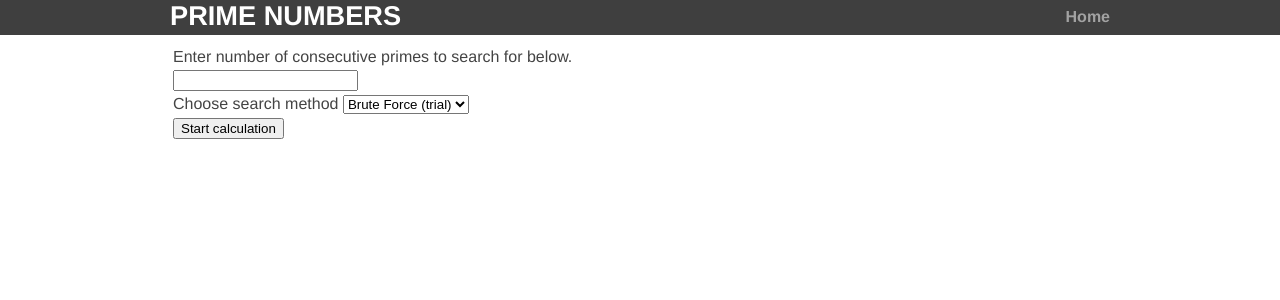
After one commit to chriswood/find_primes, a Flask app: template templates/main.html in a window 1280 px wide. The commit adds this page. Shown: the top 300 px of the page. Run offline with Flask 2, Linux system fonts and the light colour scheme; the template is opened without the code that fills it, so the values that code supplies are empty.

Commit message:
Added form view and some error handling.

```diff
--- a/calculator.py
+++ b/calculator.py
@@ -7,7 +7,7 @@ class Calc:
         All methods used will be stored here.
     """
     def __init__(self, slength):
-        self.slength = slength
+        self.slength = int(slength)
         self.errors = []
         self.result = [2]
         self.valid_stypes = ['brute_force']
--- a/main.py
+++ b/main.py
@@ -1,14 +1,40 @@
 from flask import Flask
-from flask import render_template
+from flask import render_template, request
 from settings import appname
 from calculator import Calc
 
 app = Flask(appname)
 
-@app.route('/')
+@app.route('/', methods=['GET', 'POST'])
 def main():
-    return 'in main!'
+    """
+    The main section of the app that lets you pick parameters.
+    It then parses the same display template as later on.
+    """
+    if request.method == 'POST':
+        slength = request.form['p_count_field']
+        stype = 'brute_force' #request.form.get('p_method')
 
+        if int(slength) < 1:
+            slength = 0
+            results = {
+                'result': [0],
+                'error_msg': 'Number of primes to calculate must be > 0.'
+            }
+        else:
+            results = get_results(stype, slength)
+
+        context = {
+            'stype': stype,
+            'slength': slength,
+            'res_list': results['result'],
+            'error': results['error_msg']
+        }
+        template = 'display_results.html'
+    else:
+        template = 'main.html'
+        context = {}
+    return render_template(template, **context)
 
 def get_results(stype, slength):
     """
@@ -17,26 +43,25 @@ def get_results(stype, slength):
     """
     # Give us an instance of the Calc class
     calc = Calc(slength)
-
     # The class will check for valid search type
     calc.run_method(stype)
 
     return {'error_msg': calc.errors, 'result': calc.result}
 
-@app.route('/<stype>/<int:slength>', methods=['GET', 'POST'])
+@app.route('/<stype>/<int:slength>')
 def display_results(stype, slength):
     """
-    Get needed data together for the search results page.
+    Take GET data and display the results. This allows users to
+    "hotwire" into the results page without any form submittal.
     """
     results = get_results(stype, slength)
     context = {
         'stype': stype,
         'slength': slength,
         'res_list': results['result'],
-        'error_msg': results['error_msg']
+        'error': results['error_msg']
     }
     return render_template('display_results.html', **context)
 
-
 if __name__=='__main__':
     app.run(debug=True)
--- a/templates/display_results.html
+++ b/templates/display_results.html
@@ -3,8 +3,8 @@
     <table>
     This is the result for the {{ slength }} prime(s)
 calculated using the {{ stype }} method.
-    {% if error_msg %}
-        {{ error_msg }}
+    {% if error %}
+        <p class=error><strong>Error:</strong> {{ error }}
     {% else %}
         {% for num in res_list %}
             <tr>
--- a/templates/layout.html
+++ b/templates/layout.html
@@ -1,8 +1,17 @@
 <!DOCTYPE html>
 <html>
     <head>
-        <title>Prime Numbers Messing About</title>
+        <title>Calculating Prime Numbers</title>
         <strong><link rel="stylesheet" href="{{ url_for('static', filename='css/main.css') }}"></strong>
+        {% with messages = get_flashed_messages() %}
+            {% if messages %}
+                <ul class=flashes>
+                    {% for message in messages %}
+                        <li>{{ message }}</li>
+                    {% endfor %}
+                 </ul>
+            {% endif %}
+        {% endwith %}
     </head>
     <body>
         <header>
@@ -17,7 +26,6 @@
                 </strong>
             </div>
         </header>
-
         <div class="container">
             {% block content %}
             {% endblock %}
--- /dev/null
+++ b/templates/main.html
@@ -0,0 +1,29 @@
+{% extends "layout.html" %}
+{% block content %}
+    <form name="p_count_form" method="post" action="/">
+        <table>
+            <tr>
+                <td>
+                    Enter number of consecutive primes to search for below.
+                </td>
+            </tr>
+            <tr>
+                <td>
+                    <input type="text" id="p_count_field" name="p_count_field">
+                </td>
+            </tr>
+             <tr>
+                <td>Choose search method
+                    <select id="p_method">
+                        <option value="brute_force" selected=True>Brute Force (trial)</option>
+                    </select>
+                </td>
+            </tr>
+            <tr>
+                <td>
+                    <input type="submit" value="Start calculation">
+                </td>
+            </tr>
+        </table>
+    </form>
+{% endblock %}
```
